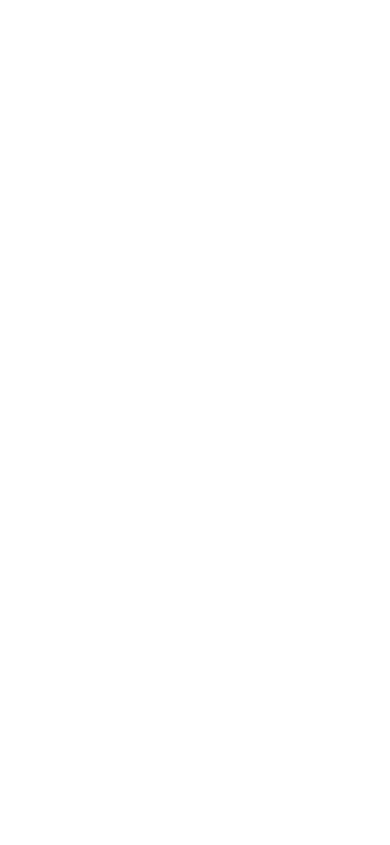
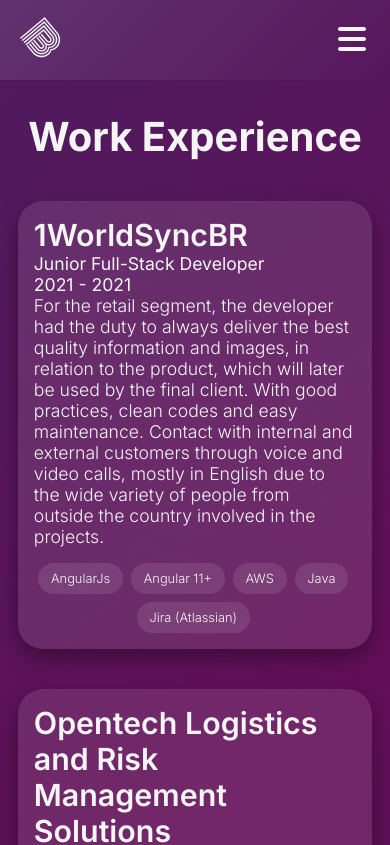
Before and after one commit to brunovdsa/portfolio, a React (Vite) app: page /experience in a window 390 px wide. Before the commit this address had no page. Shown: the top 845 px of the page. Built offline with nearby package versions, Linux system fonts and the light colour scheme.

Commit message:
FEAT: Work experience page done for mobile. Desktop version remaining.

```diff
--- a/src/components/Card/index.tsx
+++ b/src/components/BlurCard/index.tsx
@@ -6,6 +6,6 @@ interface CardProps {
   style?: React.CSSProperties;
 }
 
-export default function Card(props: CardProps) {
+export default function BlurCard(props: CardProps) {
   return <Container>{props.children}</Container>;
 }
--- /dev/null
+++ b/src/components/ExperienceCard/index.tsx
@@ -0,0 +1,45 @@
+import Card from '../../components/BlurCard';
+import {
+  Company,
+  Container,
+  Content,
+  Description,
+  Header,
+  JobTitle,
+  Tech,
+  TechContainer,
+  TechList,
+  Years,
+} from './styles';
+
+interface ExperienceCard {
+  company: string;
+  jobTitle: string;
+  years: string;
+  description: string;
+  techs: string[];
+}
+
+export default function ExperienceCard(props: ExperienceCard) {
+  return (
+    <Card>
+      <Container>
+        <Header>
+          <Company>{props.company}</Company>
+          <JobTitle>{props.jobTitle}</JobTitle>
+          <Years>{props.years}</Years>
+        </Header>
+        <Content>
+          <Description>{props.description}</Description>
+          <TechContainer>
+            <TechList>
+              {props.techs.map((tech) => (
+                <Tech>{tech}</Tech>
+              ))}
+            </TechList>
+          </TechContainer>
+        </Content>
+      </Container>
+    </Card>
+  );
+}
--- /dev/null
+++ b/src/components/ExperienceCard/styles.ts
@@ -0,0 +1,67 @@
+import styled from 'styled-components';
+
+export const Container = styled.div`
+  color: ${(props) => props.theme.colors.text};
+  font-family: ${(props) => props.theme.font_family.inter};
+  padding: 1rem;
+  max-width: 99%;
+`;
+
+export const Header = styled.div`
+  display: flex;
+  flex-direction: column;
+`;
+
+export const Company = styled.h1`
+  font-size: ${(props) => props.theme.font_size.lg};
+  font-weight: ${(props) => props.theme.font_weight.semi_bold};
+  text-decoration: none;
+`;
+
+export const JobTitle = styled.span`
+  font-size: ${(props) => props.theme.font_size.sm};
+  font-weight: ${(props) => props.theme.font_weight.regular};
+`;
+
+export const Years = styled.span`
+  font-size: ${(props) => props.theme.font_size.sm};
+
+  font-weight: ${(props) => props.theme.font_weight.regular};
+`;
+
+export const Content = styled.div`
+  display: flex;
+  flex-direction: column;
+  justify-content: center;
+`;
+
+export const Description = styled.p`
+  font-size: ${(props) => props.theme.font_size.sm};
+
+  font-weight: ${(props) => props.theme.font_weight.light};
+`;
+
+export const TechContainer = styled.div`
+  display: flex;
+  flex-direction: column;
+  margin: 1rem 0 0;
+`;
+
+export const TechList = styled.ul`
+  font-size: ${(props) => props.theme.font_size.xsm};
+  font-weight: ${(props) => props.theme.font_weight.light};
+  list-style: none;
+  display: flex;
+  justify-content: center;
+  flex-direction: row;
+  align-items: center;
+  flex-wrap: wrap;
+  gap: 0.5rem;
+`;
+
+export const Tech = styled.li`
+  background: ${(props) => props.theme.colors.background};
+  border-radius: 25px;
+  display: flex;
+  padding: 0.5rem 0.8rem;
+`;
--- a/src/components/Header/index.tsx
+++ b/src/components/Header/index.tsx
@@ -27,8 +27,8 @@ export function Header(props: HeaderProps) {
       <DesktopNavbar>
         <Nav>
           <Link to={'/'}>Home</Link>
+          <Link to={'/projects'}>Projects</Link>
           <Link to={'/about'}>About</Link>
-          <Link to={'/projects'}>Projects</Link>
         </Nav>
       </DesktopNavbar>
       <ThemeSwitcherContainer>
--- a/src/components/Navbar/index.tsx
+++ b/src/components/Navbar/index.tsx
@@ -52,11 +52,11 @@ export default function Navbar(props: NavbarProps) {
         </NavHeader>
 
         <NavContent>
+          <Link to={'/projects'} onClick={onClick}>
+            Projects
+          </Link>
           <Link to={'/about'} onClick={onClick}>
             About
-          </Link>
-          <Link to={'/projects'} onClick={onClick}>
-            Projects
           </Link>
         </NavContent>
 
--- a/src/pages/about/index.tsx
+++ b/src/pages/about/index.tsx
@@ -1,6 +1,6 @@
 import { MainContainer } from '../../components/MainContainer';
 import Section from '../../components/Section';
-import Card from '../../components/Card';
+import Card from '../../components/BlurCard';
 import {
   AboutContainer,
   Container,
@@ -12,6 +12,7 @@ import {
 } from './styles';
 
 import me from '../../assets/img/me.jpeg';
+import { Link } from 'react-router-dom';
 
 export default function About() {
   return (
@@ -87,6 +88,9 @@ export default function About() {
                       </a>
                     </span>
                   </Info>
+                  <Info>
+                    See all my journey <Link to={'/experience'}>here</Link>.
+                  </Info>
                 </HeaderContent>
               </Content>
             </AboutContainer>
--- a/src/pages/projects/index.tsx
+++ b/src/pages/projects/index.tsx
@@ -4,8 +4,6 @@ import Section from '../../components/Section';
 
 import { CardsContainer, MainTitle } from './styles';
 
-import { motion, useInView } from 'framer-motion';
-import { useEffect } from 'react';
 import cooked from '../../assets/img/cooked.png';
 import cookedfhd from '../../assets/img/cookedfhd.png';
 import photostock from '../../assets/img/photostock.png';
--- /dev/null
+++ b/src/pages/workExperience/index.tsx
@@ -0,0 +1,64 @@
+import ExperienceCard from '../../components/ExperienceCard';
+import { MainContainer } from '../../components/MainContainer';
+import { Container, Title } from './styles';
+
+export default function WorkExperience() {
+  return (
+    <MainContainer>
+      <Container>
+        <Title>Work Experience</Title>
+        <ExperienceCard
+          company={'1WorldSyncBR'}
+          jobTitle={'Junior Full-Stack Developer'}
+          years={'2021 - 2021'}
+          description={
+            'For the retail segment, the developer had the duty to always deliver the best quality information and images, in relation to the product, which will later be used by the final client. With good practices, clean codes and easy maintenance. Contact with internal and external customers through voice and video calls, mostly in English due to the wide variety of people from outside the country involved in the projects.'
+          }
+          techs={[
+            'AngularJs',
+            'Angular 11+',
+            'AWS',
+            'Java',
+            'Jira (Atlassian)',
+          ]}
+        />
+        <ExperienceCard
+          company={'Opentech Logistics and Risk Management Solutions'}
+          jobTitle={'Junior Front-End Developer'}
+          years={'2020 - 2021'}
+          description={
+            'Development of solutions for the risk management and vehicle tracking segment. Working with maintenance of the logistics system for the company, creating new pages and functionalities for the end user. Applying concepts of mobile first and great UX design. Started in a legacy system, using jQuery and bootstrap as main tools, and later changed to the main product, using React.'
+          }
+          techs={[
+            'SQL Server',
+            'Git',
+            'Jira (Atlassian)',
+            'jQuery',
+            'Bootstrap',
+            'Sass',
+            'React',
+            'NodeJS',
+            'C#',
+            'Scrum',
+          ]}
+        />
+        <ExperienceCard
+          company={'1WorldSyncBR'}
+          jobTitle={'Junior Full-Stack Developer'}
+          years={'2019 - 2020'}
+          description={
+            'Used a front-end platform, automating processes of the tracking and registration areas of the company. Direct contact with internal and external customers by e-mail for alignment of business rules.'
+          }
+          techs={[
+            'BOT',
+            'Workflow',
+            'Flowcharts',
+            'XML',
+            'Kanban',
+            'SQL SERVER',
+          ]}
+        />
+      </Container>
+    </MainContainer>
+  );
+}
--- /dev/null
+++ b/src/pages/workExperience/styles.ts
@@ -0,0 +1,21 @@
+import styled from 'styled-components';
+
+export const Container = styled.div`
+  font-family: ${(props) => props.theme.font_family.inter};
+  display: flex;
+  flex-direction: column;
+  align-items: center;
+  height: 100%;
+  padding: 2rem 0;
+  margin: 0 1rem;
+
+  gap: 2.5rem;
+`;
+
+export const Title = styled.h1`
+  color: ${(props) => props.theme.colors.text};
+  font-family: ${(props) => props.theme.font_family.inter};
+  font-size: ${(props) => props.theme.font_size.xlg};
+  font-weight: ${(props) => props.theme.font_weight.bold};
+  text-decoration: none;
+`;
--- a/src/routes/Router.tsx
+++ b/src/routes/Router.tsx
@@ -3,13 +3,15 @@ import { BrowserRouter, Routes, Route } from 'react-router-dom';
 import About from '../pages/about';
 import Home from '../pages/home';
 import Projects from '../pages/projects';
+import WorkExperience from '../pages/workExperience';
 
 const Router = () => (
   <BrowserRouter>
     <Routes>
       <Route path='/' element={<Home />} />
+      <Route path='/projects' element={<Projects />} />
       <Route path='/about' element={<About />} />
-      <Route path='/projects' element={<Projects />} />
+      <Route path='/experience' element={<WorkExperience />} />
     </Routes>
   </BrowserRouter>
 );
```
Also changed, not shown: src/components/BlurCard/styles.ts (renamed from src/components/Card/styles.ts).
